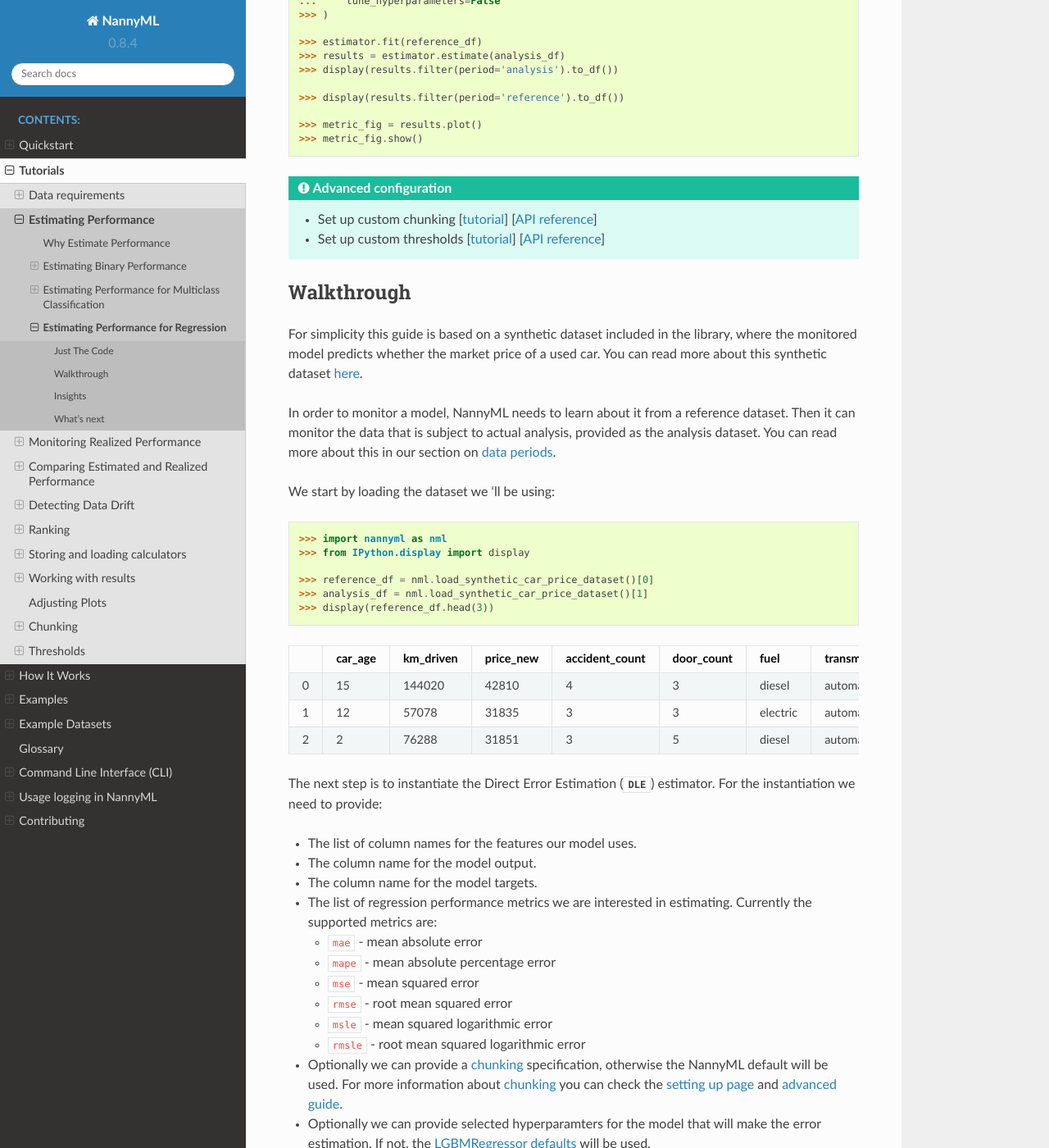
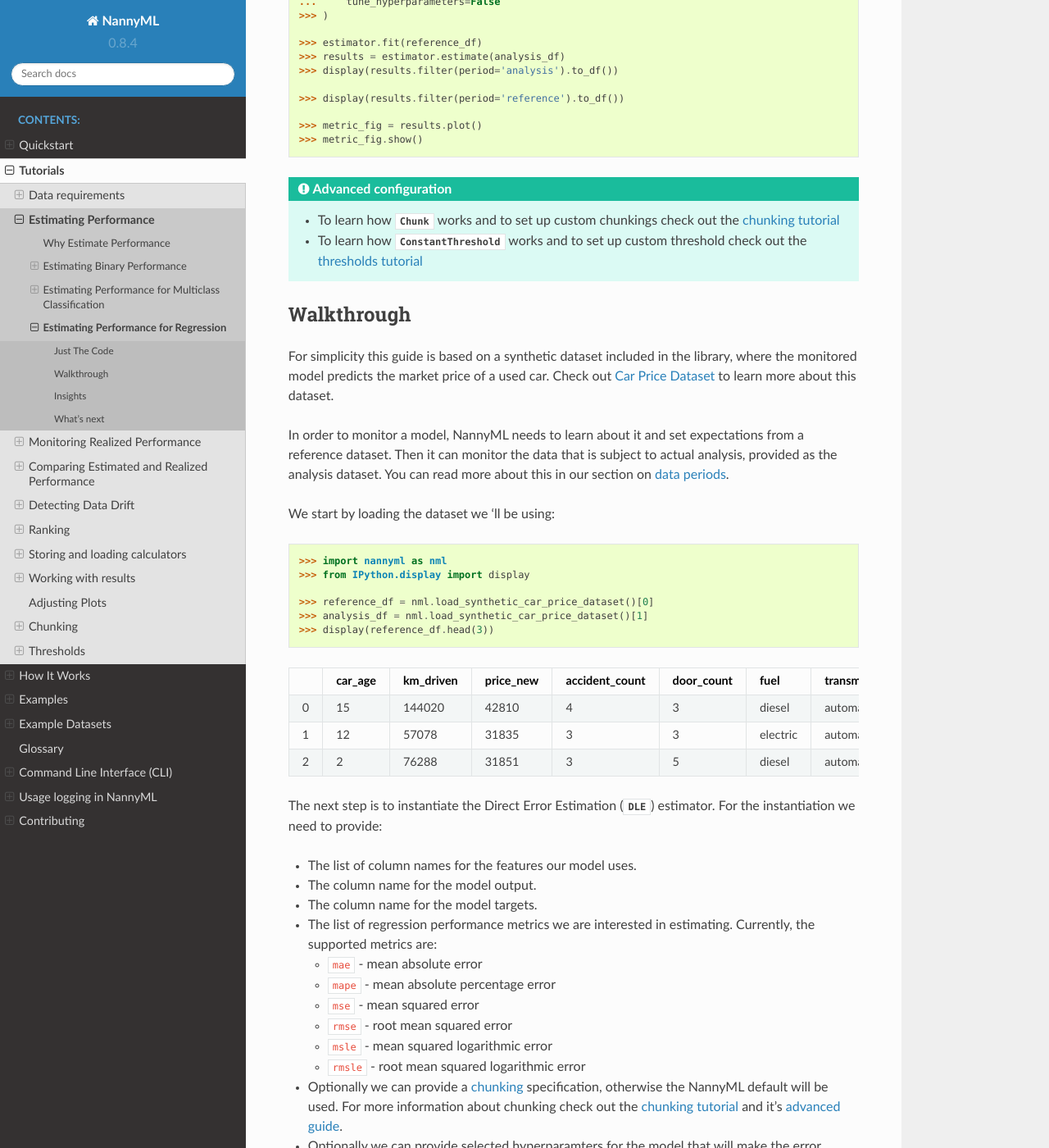
Before and after one commit to NannyML/nannyml, a Sphinx documentation site: the page built from docs/tutorials/performance_estimation/regression_performance_estimation.rst, in a window 1280 px wide and 1400 px high, scrolled down 692 px. Shown: the whole window at 82% size. Built offline with Sphinx 7.4.7 and the Read the Docs theme 2.0.0, drawn with Linux system fonts in a browser that asks for light colours; pages that are not in the unit, such as notebooks, are missing from menus; some of the changed text lies outside the part shown.

Commit message:
Stadandarize col names and ref to classes

```diff
--- a/docs/tutorials/performance_estimation/regression_performance_estimation.rst
+++ b/docs/tutorials/performance_estimation/regression_performance_estimation.rst
@@ -26,17 +26,18 @@
 .. admonition:: **Advanced configuration**
     :class: hint
 
-    - Set up custom chunking [:ref:`tutorial <chunking>`] [`API reference <../../nannyml/nannyml.chunk.html>`__]
-    - Set up custom thresholds [:ref:`tutorial <thresholds>`] [`API reference <../../nannyml/nannyml.thresholds.html>`__]
+    - To learn how :class:`~nannyml.chunk.Chunk` works and to set up custom chunkings check out the :ref:`chunking tutorial <chunking>`
+    - To learn how :class:`~nannyml.thresholds.ConstantThreshold` works and to set up custom threshold check out the :ref:`thresholds tutorial <thresholds>`
 
 
 Walkthrough
 -----------
 
 For simplicity this guide is based on a synthetic dataset included in the library, where the monitored model predicts
-whether the market price of a used car. You can read more about this synthetic dataset :ref:`here<dataset-synthetic-regression>`.
+the market price of a used car. Check out :ref:`Car Price Dataset<dataset-synthetic-regression>` to learn more about this dataset.
 
-In order to monitor a model, NannyML needs to learn about it from a reference dataset.
+
+In order to monitor a model, NannyML needs to learn about it and set expectations from a reference dataset.
 Then it can monitor the data that is subject to actual analysis, provided as the analysis dataset.
 You can read more about this in our section on :ref:`data periods<data-drift-periods>`.
 
@@ -57,7 +58,7 @@
 * The list of column names for the features our model uses.
 * The column name for the model output.
 * The column name for the model targets.
-* The list of regression performance metrics we are interested in estimating. Currently the supported metrics are:
+* The list of regression performance metrics we are interested in estimating. Currently, the supported metrics are:
 
   * ``mae`` - mean absolute error
   * ``mape`` - mean absolute percentage error
@@ -66,11 +67,11 @@
   * ``msle`` - mean squared logarithmic error
   * ``rmsle`` - root mean squared logarithmic error
 
-* Optionally we can provide a :ref:`chunking<chunking>` specification, otherwise the NannyML default will be used.
-  For more information about :term:`chunking<Data Chunk>` you can check the :ref:`setting up page<chunking>` and :ref:`advanced guide<chunk-data>`.
+* Optionally we can provide a :term:`chunking<Data Chunk>` specification, otherwise the NannyML default will be used.
+  For more information about chunking check out the :ref:`chunking tutorial<chunking>` and it's :ref:`advanced guide<chunk-data>`.
 * Optionally we can provide selected hyperparamters for the model that will make the error estimation. If not, the
   `LGBMRegressor defaults`_ will be used.
-* Optionally we can tell the estimator to use FLAML to perform hyperparamter tuning. By default no hyperparamter tuning is performed.
+* Optionally we can tell the estimator to use `FLAML`_ to perform hyperparamter tuning. By default no hyperparamter tuning is performed.
 * Optionally we can provide `configuration options`_ to perform hyperparamter tuning instead of using the ones set by NannyML.
 
 More information can be found on the API documentation for the :class:`~nannyml.performance_estimation.direct_loss_estimation.dle.DLE` estimator.
@@ -81,7 +82,7 @@
     :cells: 3
 
 The new :class:`~nannyml.performance_estimation.direct_loss_estimation.dle.DLE` is fitted using the
-:meth:`~nannyml.performance_estimation.direct_loss_estimation.dle.DLE.fit` method on the ``reference`` data.
+:meth:`~nannyml.performance_estimation.direct_loss_estimation.dle.DLE.fit` method on the reference data.
 
 The fitted ``estimator`` can then be used to calculate
 estimated performance metrics on all data which has target values available with the
@@ -111,18 +112,18 @@
 Apart from chunk-related data, the results data have the following columns for each metric
 that was estimated:
 
- - ``value`` - the estimate of a metric for a specific chunk.
- - ``sampling_error`` - the estimate of the :term:`Sampling Error`.
- - ``realized`` - when ``target`` values are available for a chunk, the realized performance metric will also
+ - **value** - the estimate of a metric for a specific chunk.
+ - **sampling_error** - the estimate of the :term:`Sampling Error`.
+ - **realized** - when **target** values are available for a chunk, the realized performance metric will also
    be calculated and included within the results.
- - ``upper_confidence_boundary`` and ``lower_confidence_boundary`` - These values show the :term:`Confidence Band` of the relevant metric
+ - **upper_confidence_boundary** and **lower_confidence_boundary** - These values show the :term:`Confidence Band` of the relevant metric
    and are equal to estimated value +/- 3 times the estimated :term:`Sampling Error`.
- - ``upper_threshold`` and ``lower_threshold`` - crossing these thresholds will raise an alert on significant
+ - **upper_threshold** and **lower_threshold** - crossing these thresholds will raise an alert on significant
    performance change. The thresholds are calculated based on the actual performance of the monitored model on chunks in
-   the ``reference`` partition. The thresholds are 3 standard deviations away from the mean performance calculated on
-   chunks.
-   They are calculated during ``fit`` phase.
- - ``alert`` - flag indicating potentially significant performance change. ``True`` if estimated performance crosses
+   the reference partition. By default, the thresholds are 3 standard deviations away from the mean performance calculated on
+   chunks. They are calculated during ``fit`` phase. You can also set up custom thresholds using constant or standard deviations thresholds,
+   to learn more about it check out our :ref:`tutorial on thresholds<thresholds>`.
+ - **alert** - flag indicating potentially significant performance change. ``True`` if estimated performance crosses
    upper or lower threshold.
 
 These results can be also plotted. Our plot contains several key elements.
```
Also changed, not shown: other parts of docs/tutorials/performance_estimation/regression_performance_estimation.rst (+3 -2 lines).
